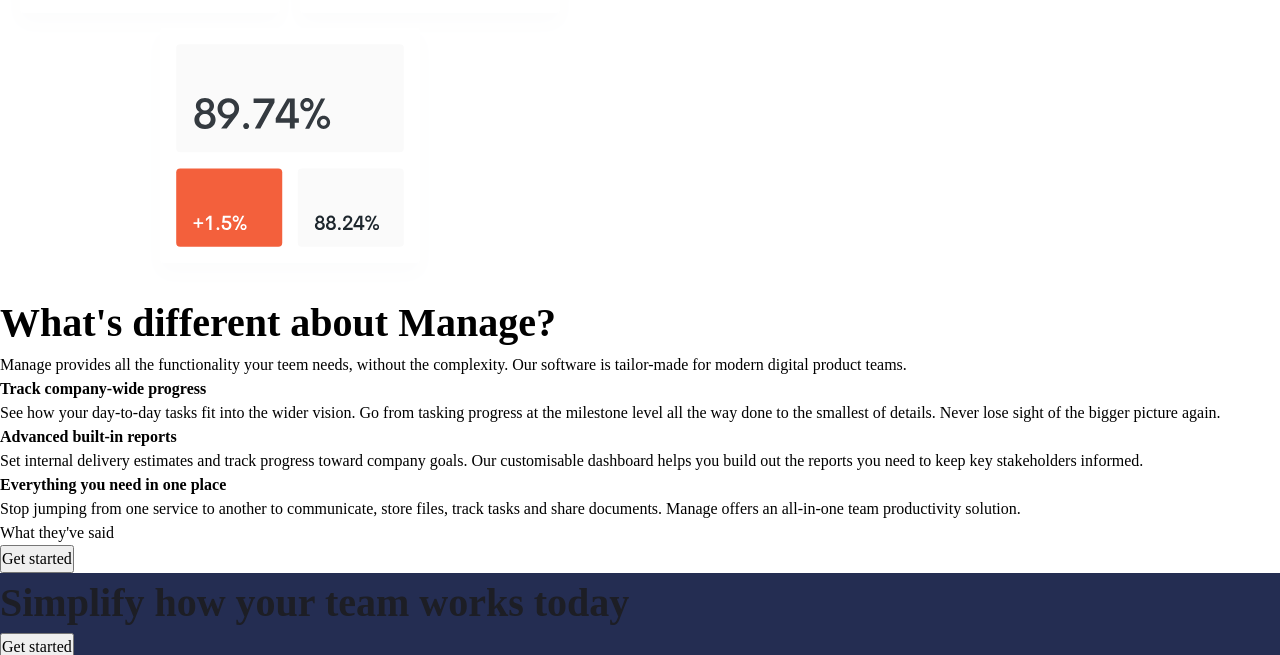
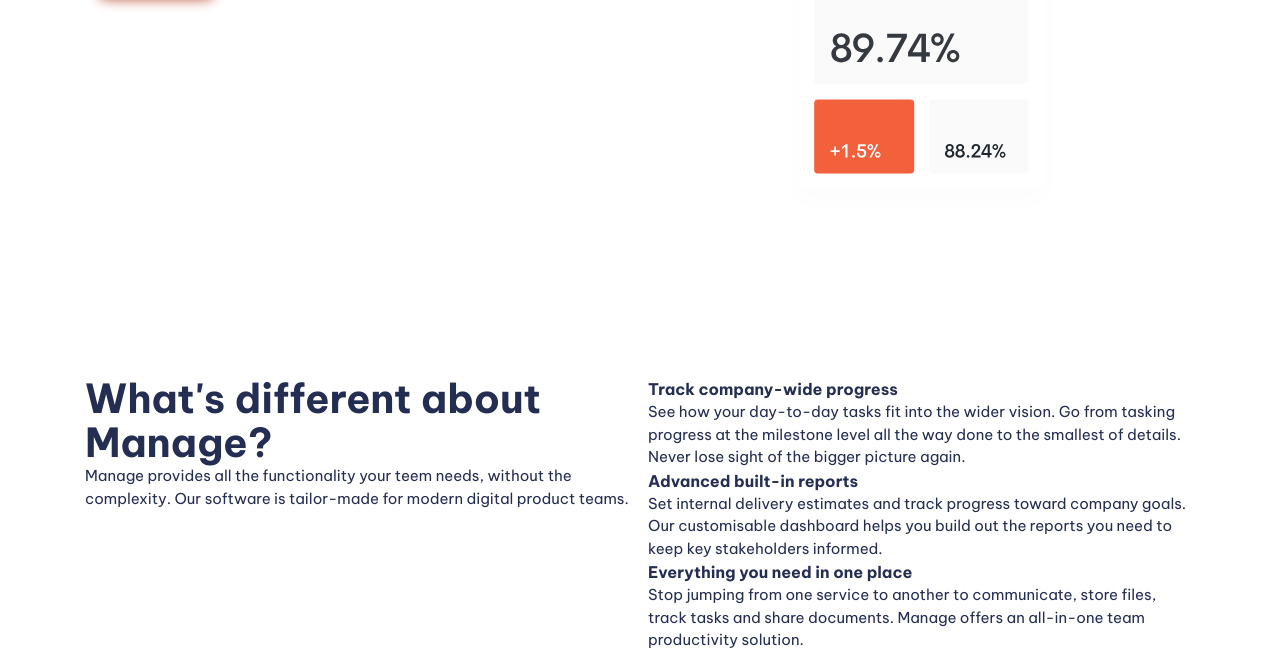
Before and after one commit to IlyaSafronov/The-another-website, a website built with Vite: page the website/index.html in a window 1280 px wide. Shown: the part 540-1195 px from the top of the page. Built offline with nearby package versions, Linux system fonts and the light colour scheme.

Commit message:
start styles

```diff
--- a/the website/index.html
+++ b/the website/index.html
@@ -32,7 +32,7 @@
     </header>
 
     <main>
-      <section>
+      <section class="padding-block-900">
         <div class="container">
           <div class="even-columns">
             <div>
@@ -52,7 +52,7 @@
         </div>
       </section>
 
-      <section>
+      <section class="padding-block-900">
         <div class="container">
           <div class="even-columns">
             <div>
@@ -101,13 +101,13 @@
         </div>
       </section>
 
-      <section class="carousel">
-        <h2 class="secondary-heading">What they've said</h2>
+      <section class="carousel | padding-block-700">
+        <h2 class="secondary-heading fw-bold">What they've said</h2>
         <!-- !carousel here -->
         <button class="button">Get started</button>
       </section>
 
-      <section class="cta | bg-primary-400 text-neutral-100">
+      <section class="cta | padding-block-700 bg-accent-400 text-neutral-100">
         <div class="container">
           <div class="even-columns">
             <div>
@@ -123,7 +123,7 @@
       </section>
     </main>
 
-    <footer class="bg-neutral-900 text-neutral-100">
+    <footer class="padding-block-700 bg-neutral-900 text-neutral-100">
       <div class="container">
         <div class="even-columns">
           <div>
--- a/the website/src/style.css
+++ b/the website/src/style.css
@@ -1,11 +1,13 @@
 :root {
+  --clr-accent-500:hsl(12, 60%, 45%);
   --clr-accent-400:hsl(12, 88%, 59%);
+  --clr-accent-300:hsl(12, 88%, 75%);
   --clr-accent-100:hsl(13, 100%, 96%);
 
   --clr-primary-400:hsl(228, 39%, 23%);
 
-  --clr-neutral-100:hsl(232, 12%, 13%);
-  --clr-neutral-900:hsl(0 0% 0%);
+  --clr-neutral-900:hsl(232, 12%, 13%);
+  --clr-neutral-100:hsl(0 0% 100%);
 
   --ff-primary:'Be Vietnam Pro', sans-serif;
   --ff-body: var(--ff-primary);
@@ -27,7 +29,17 @@
   --fs-primary-heading: var(--fs-800);
   --fs-secondary-heading: var(--fs-700);
   --fs-nav: var(--fs-500);
-  --fs-button: var(--fs-300)
+  --fs-button: var(--fs-300);
+
+  --size-100: .25rem;
+  --size-200: .5rem;
+  --size-300: .75rem;
+  --size-400: 1rem;
+  --size-500: 1.5rem;
+  --size-600: 2rem;
+  --size-700: 3rem;
+  --size-800: 4rem;
+  --size-900: 5rem;
 }
 
 @media (min-width: 50em) {
@@ -160,10 +172,12 @@ svg  {
 
 .fs-primary-heading {
   font-size: var(--fs-primary-heading);
+  line-height: 1.1;
 }
 
 .fs-secondary-heading {
   font-size: var(--fs-secondary-heading);
+  line-height: 1.1;
 }
 
 .fs-300 {
@@ -181,3 +195,69 @@ svg  {
 .fs-600 {
   font-size: var(--fs-600);
 }
+
+.padding-block-900 {
+  padding-block: var(--size-900);
+}
+
+.padding-block-700 {
+  padding-block: var(--size-700);
+}
+
+.container {
+  --max-width: 1110px;
+  --padding: 1rem;
+
+  width: min(var(--max-width), 100% - (var(--padding)* 2));
+  margin-inline: auto;
+}
+
+.even-columns {
+  display: grid;
+  gap: 1rem;
+}
+
+@media (min-width: 50em) {
+  .even-columns {
+    grid-auto-flow: column;
+    grid-auto-columns: 1fr;
+  }
+}
+
+/* ! General styling */
+body {
+  font-size: var(--fs-body);
+  font-family: var(--ff-body);
+  color: var(--clr-primary-400);
+}
+
+/* ! button */
+.button {
+  cursor: pointer;
+  text-decoration: none;
+  border: 0;
+  border-radius: 100vmax;
+  padding: 1.25em 2.5em;
+  font-weight: var(--fw-bold);
+  font-size: var(--fs-button);
+  line-height: 1;
+  color: var(--clr-neutral-100);
+  background-color: var(--clr-accent-400);
+  box-shadow: 0 1.125em 1em -1em var(--clr-accent-500);
+}
+
+.button[data-type='inverted'] {
+  background-color: var(--clr-neutral-100);
+  color: var(--clr-accent-400);
+}
+
+.button:hover,
+.button:focus-visible {
+  background-color: var(--clr-accent-300);
+}
+
+.button[data-type='inverted']:hover,
+.button[data-type='inverted']:focus-visible {
+  background-color: var(--clr-neutral-100);
+  color: var(--clr-accent-300);
+}
```
